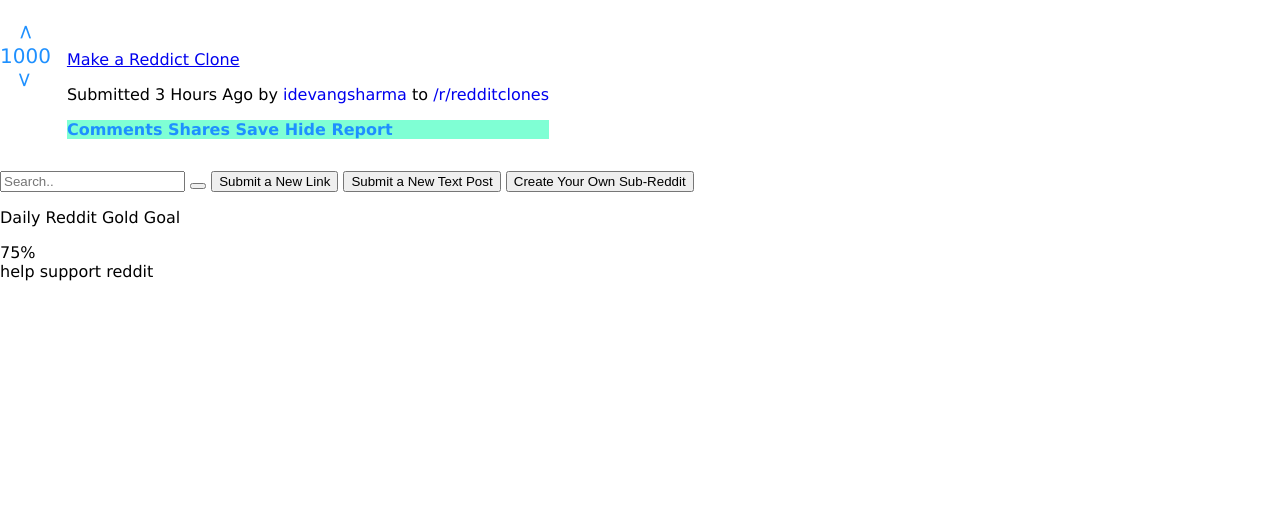
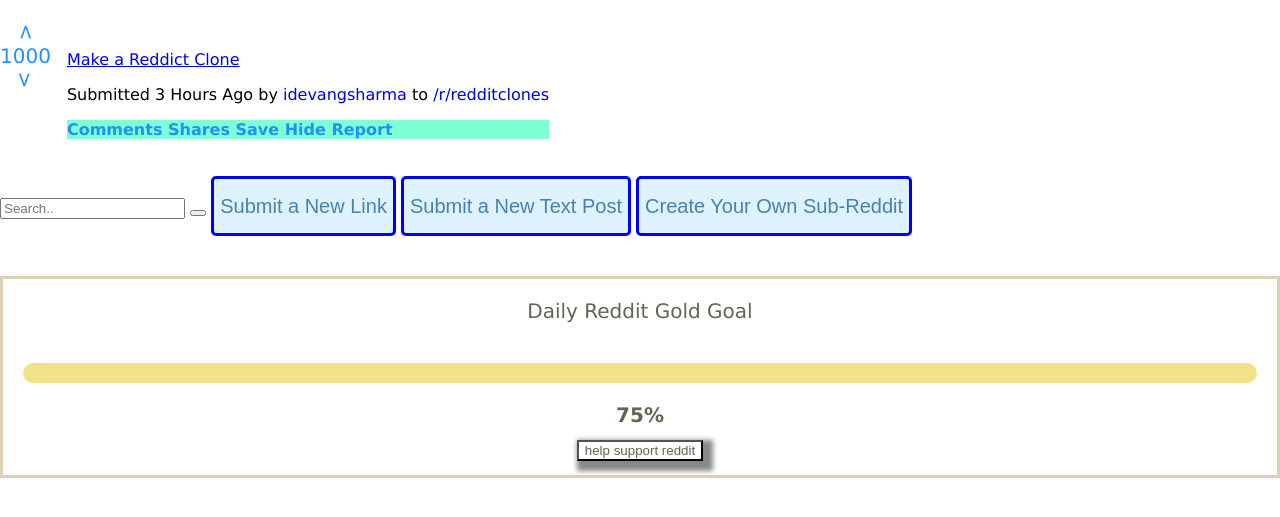
Before and after one commit to Santosh271/Full-Stack-Course-by-Newton-School--Devang-Sharma-Notes, a PHP site: page / in a window 1280 px wide. Shown: the part 102-619 px from the top of the page. Run offline with PHP 8.4, Linux system fonts and the light colour scheme.

Commit message:
CSS Properties Added

```diff
--- a/Projects with HTML, CSS and JS/Reddit Clone/index.html
+++ b/Projects with HTML, CSS and JS/Reddit Clone/index.html
@@ -118,17 +118,21 @@
         Create Your Own Sub-Reddit
     </button>
 
+
     <div class="reddit-gold">
-        <p> Daily Reddit Gold Goal</p>
-    </div>
+        <div> Daily Reddit Gold Goal</div>
 
+    <div>
     <div class="bar-container">
         <div class="bar"></div>
     </div>
 
-    <div class="gold-percent"> 75% </div>
+    <span class="gold-percent"> 75% </span>
+    </div>
 
-    <div class="reddit-gold-support"> help support reddit</div>
+    <button class="reddit-gold-support"> help support reddit</button>
+    </div>
+
 
 
 </div>
--- a/Projects with HTML, CSS and JS/Reddit Clone/style.css
+++ b/Projects with HTML, CSS and JS/Reddit Clone/style.css
@@ -137,3 +137,59 @@
     font-weight: bold;
     margin-bottom: 2em;
 }
+
+
+.reddit-gold{
+    margin-top: 2.5em;
+    text-align: center;
+    border: solid rgb(219,209,181);
+}
+
+.reddit-gold div{
+font-weight: 0;
+font-size: 20px;
+padding-top: 1em;
+color: rgb(100,100,80);
+}
+
+.bar-container{
+margin-right: 40px;
+margin-bottom: 1em;
+}
+
+
+.bar{
+border-radius: 10px;
+background-color: #F3E287;
+width: 100%;
+margin-left: 1em;
+margin-right: 1em;
+}
+
+.gold-percent{
+font-weight: bold;
+}
+
+.reddit-gold-support{
+    background-color: white;
+    margin-top: 1em;
+    margin-bottom: 1em;
+    color: rgb(100,100,80);
+    box-shadow: 5px 5px 5px 5px #888888;
+}
+
+.user-action-button{
+    background-color: #DEF2FF;
+    height: 3em;
+    margin-top: .25em;
+    font-size: 20px;
+    border: solid blue;
+    color: #4682b4;
+    border-radius: 5px;
+    width: 100;
+}
+
+.user-action-button:hover{
+    background-color: #3A5ECA;
+    color: white;
+}
```
